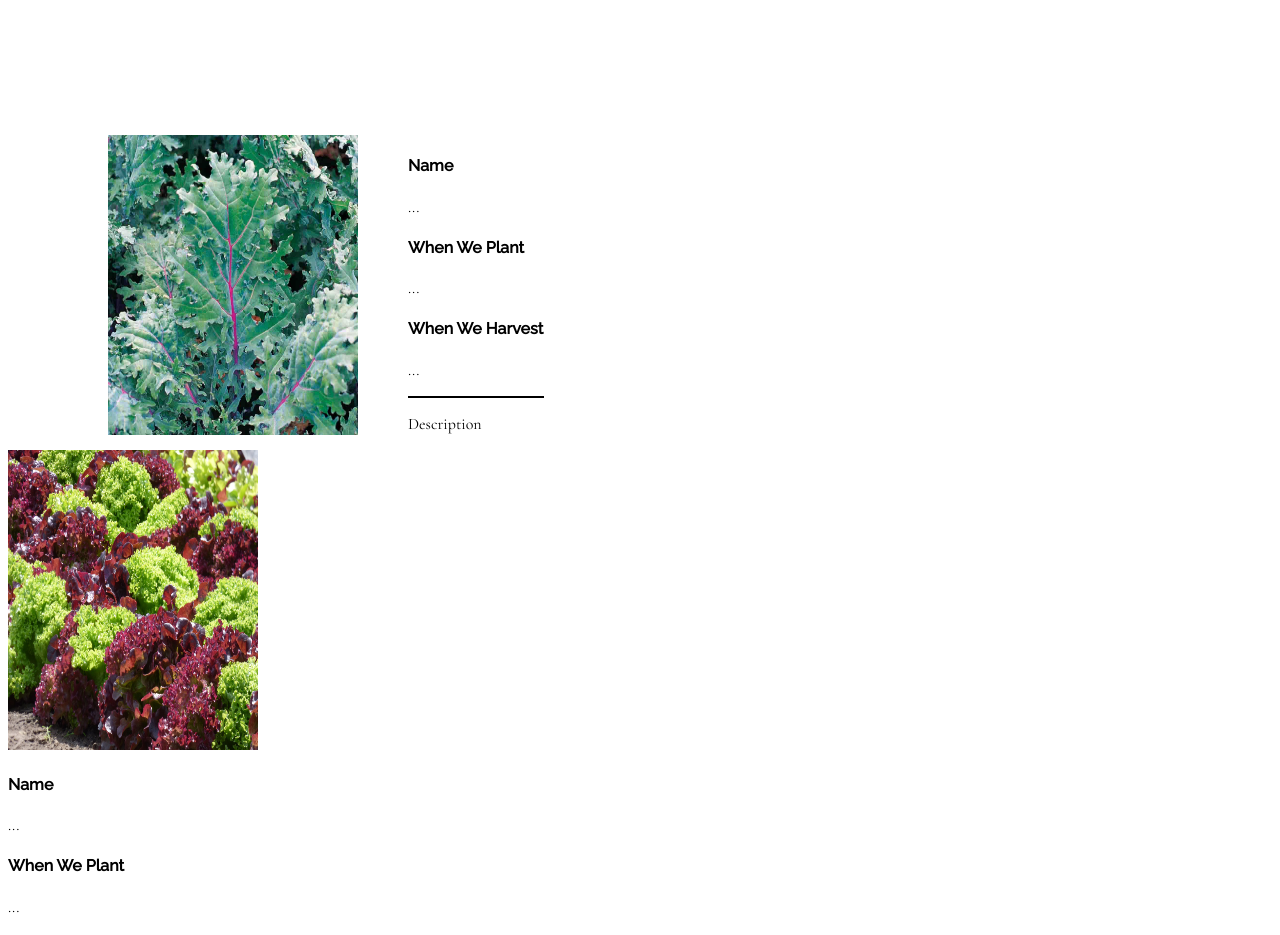
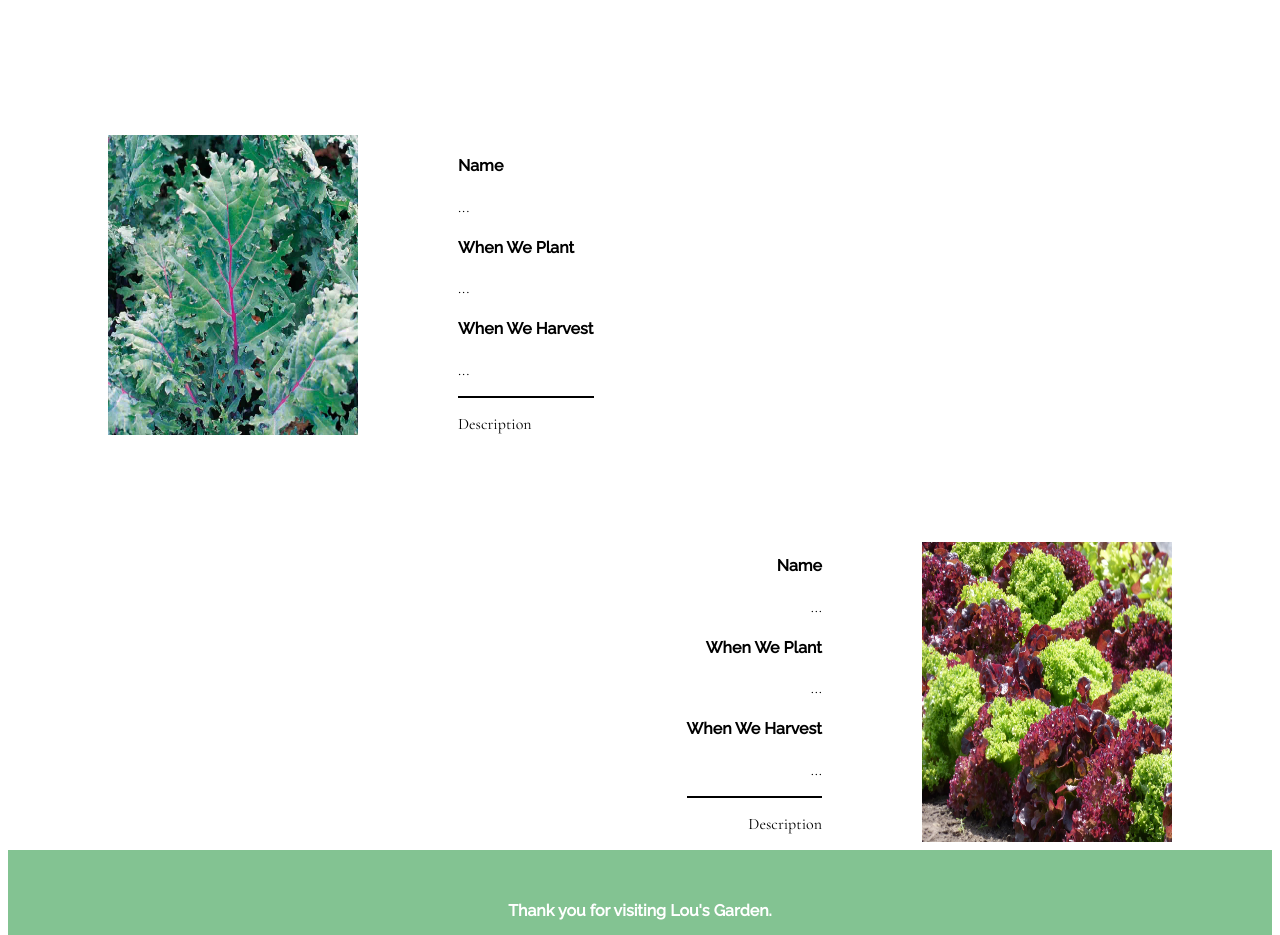
Before and after one commit to drakesmelser54/LousGarden, a plain HTML site: page Leaves.html in a window 1280 px wide. Shown: the part 460-1395 px from the top of the page. Drawn offline with nearby package versions, Linux system fonts and the light colour scheme.

Commit message:
saving progress on Leaves page before branching

```diff
--- a/style.css
+++ b/style.css
@@ -323,9 +323,8 @@ footer {
 .kale img {
     height: 300px;
     width: 250px;
-    margin-left: 100px;
-    padding-right: 50px;
     vertical-align: center;
+    margin: auto 100px 100px;
 }
 
 .kale-description {
@@ -333,10 +332,22 @@ footer {
 }
 
 .lettuce {
+    display: flex;
+    align-items: flex-end;
+    flex-direction: row-reverse;
 
 }
 
 .lettuce img {
     height: 300px;
     width: 250px;
+    vertical-align: middle;
+    margin: auto 100px;
 }
+
+.lettuce-text {
+    text-align: right;
+}
+.lettuce-description {
+    border-top: 2px black solid ;
+}
```
Also changed, not shown: Leaves.html (line endings or trailing spaces).
